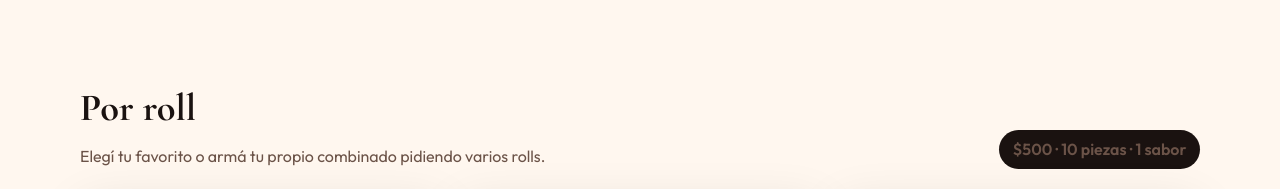
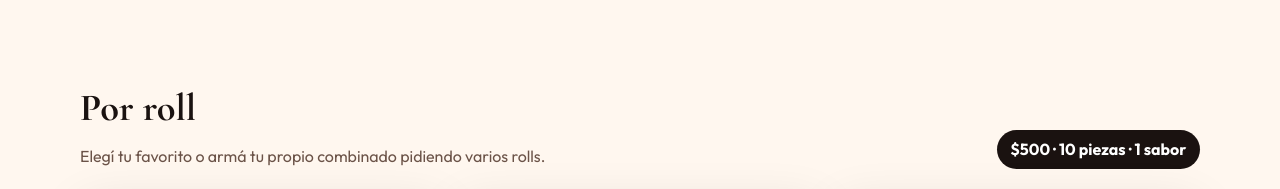
Before and after one commit to SkzfXrolo/sushi-valizas, a website built with Vite: page menu.html in a window 1280 px wide. Shown: the part 2460-2649 px from the top of the page. Built offline with nearby package versions, Linux system fonts and the light colour scheme.

Commit message:
Menú: la pill "$500 · 10 piezas · 1 sabor" tenía texto marrón sobre fondo oscuro
.roll-meta (posterior en el archivo) pisaba el color de .roll-meta--pop.
Sube especificidad a .roll-meta.roll-meta--pop y fija texto blanco.

Co-Authored-By: Claude Sonnet 5 <noreply@anthropic.com>

```diff
--- a/src/style.css
+++ b/src/style.css
@@ -456,11 +456,11 @@ html[data-theme='night'] .contact-card--rich a {
   max-width: 46ch;
 }
 
-.roll-meta--pop {
+.roll-meta.roll-meta--pop {
   padding: 0.45rem 0.85rem;
   border-radius: 999px;
   background: #1a1210;
-  color: #ffe8d8;
+  color: #ffffff;
   font-weight: 700;
 }
 
```
